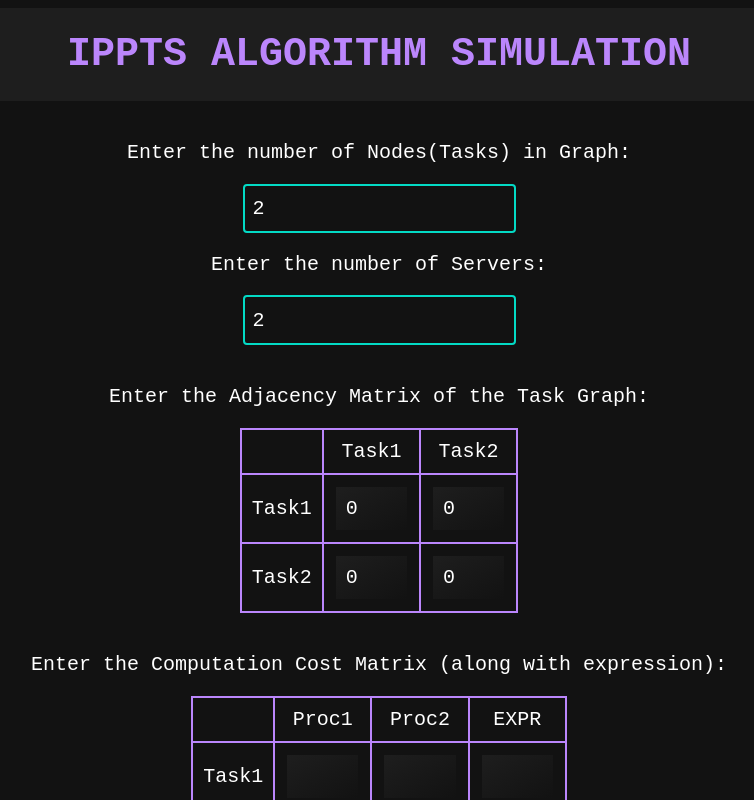
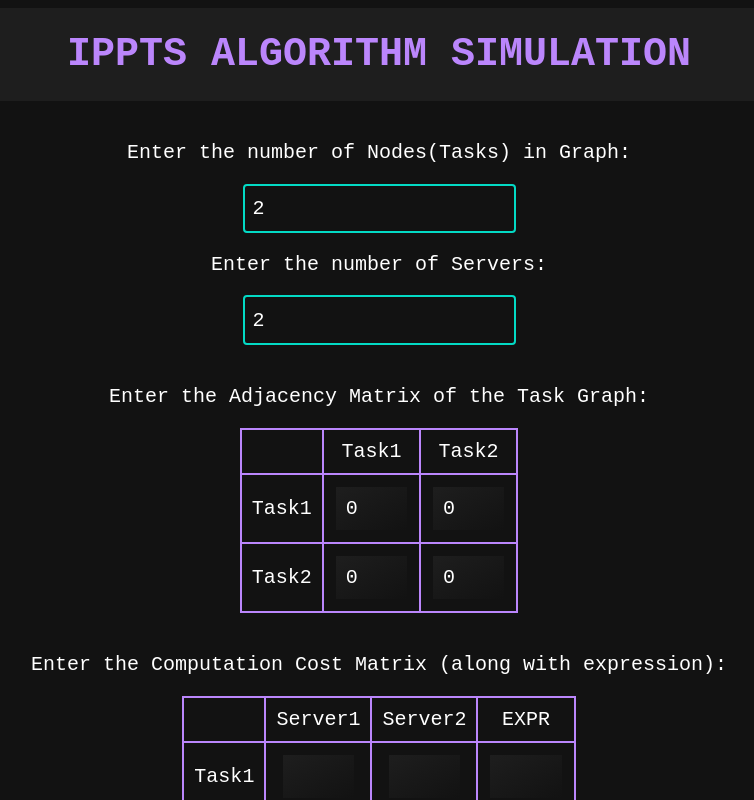
Before and after one commit to Malika01/ippts-simul-frontend, a React (Vite) app: page / in a window 1280 px wide. Shown: the top 800 px of the page, without its empty margins (261-1015 px from the left). Built offline with nearby package versions, Linux system fonts and the light colour scheme.

Commit message:
fixed height of chart

```diff
--- a/src/components/chart.tsx
+++ b/src/components/chart.tsx
@@ -1,12 +1,12 @@
 import { Chart } from "react-google-charts"
 
-function ReactChart() {
+function ReactChart({ servers }: { servers: number }) {
 
     var output = sessionStorage.getItem('ippts-output')
     var object = JSON.parse(output)
     var length = object.length
     console.log("length of output array=", length)
-    var height = length*50+'px'
+    var height = servers*70+'px'
 
     var rows = []
     rows.push([
--- a/src/components/home.tsx
+++ b/src/components/home.tsx
@@ -143,7 +143,7 @@ export const Home: React.FC = () => {
                     <Button type="submit" name="simulate" sx={{ marginInline: '2em', marginBlock: '1em', fontSize: `calc(12px + 1vmin)` }} disabled={dis} variant="outlined" color="warning">SIMULATE</Button>
 
                         <div className="chart" style={{ marginTop: "2rem" }}>
-                            { out  ? <ReactChart /> : <div></div> }
+                            {out ? <ReactChart servers={ procs } /> : <div></div> }
                         </div>
 
                     </form>
--- a/src/components/table.tsx
+++ b/src/components/table.tsx
@@ -29,7 +29,7 @@ function Table({ num1, num2, expr }: { num1: number, num2: number, expr: boolean
 
     if (expr == true) {
         for (let k = 1; k < num2; k++) [
-            cols.push(<td>Proc{k}</td>)
+            cols.push(<td>Server{k}</td>)
         ]
         rows.push(<tr><td></td>{cols}<td>EXPR</td></tr>)
     }
```
